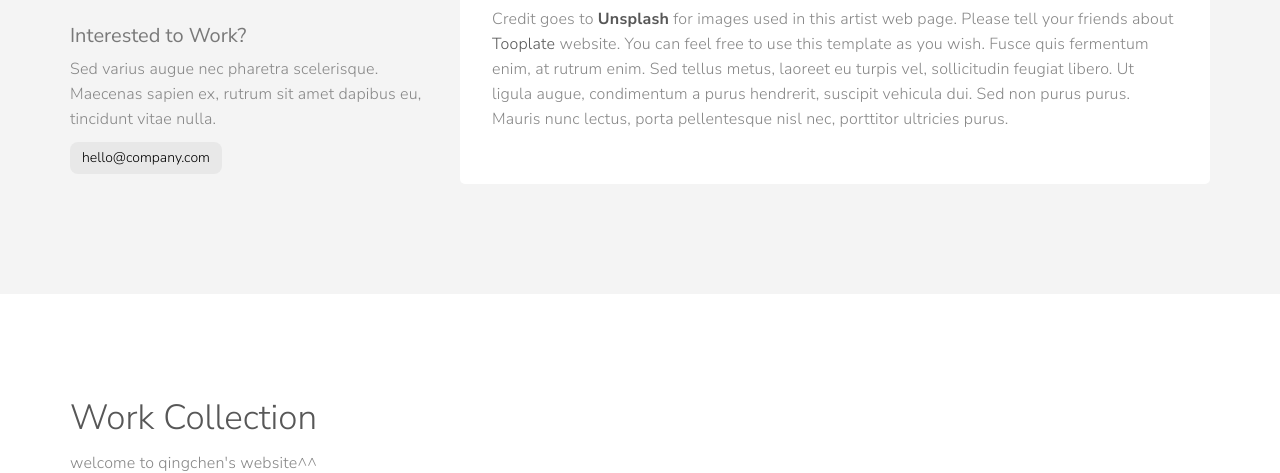
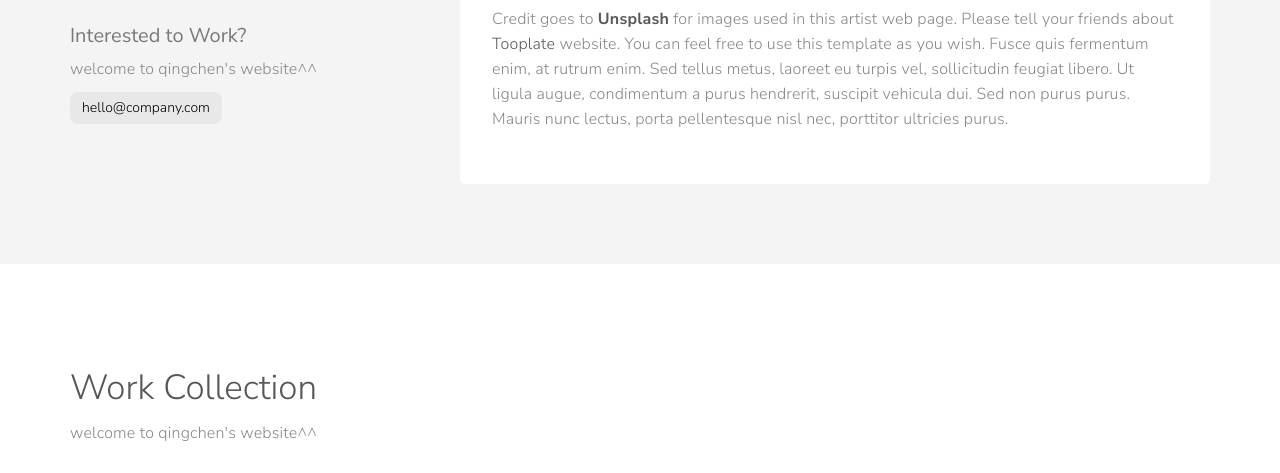
Before and after one commit to qingchen-awa/qingchen-awa.github.io, a plain HTML site: page index.html in a window 1280 px wide. Shown: the part 1025-1498 px from the top of the page. Drawn offline with nearby package versions, Linux system fonts and the light colour scheme; files that its build step writes are made by us from their sources; files whose address does not match are found by name.

```diff
--- a/index.html
+++ b/index.html
@@ -66,7 +66,7 @@ http://www.tooplate.com/view/2100-artist
                     <img src="images/about-image.jpg" class="wow fadeInUp img-responsive" data-wow-delay="0.2s" alt="about image">
                     <div class="wow fadeInUp" data-wow-delay="0.4s">
                          <h4>Interested to Work?</h4>
-                         <p>Sed varius augue nec pharetra scelerisque. Maecenas sapien ex, rutrum sit amet dapibus eu, tincidunt vitae nulla.</p>
+                         <p>welcome to qingchen's website^^</p>
                          <a href="#">hello@company.com</a>
                     </div>
                </div>
```
